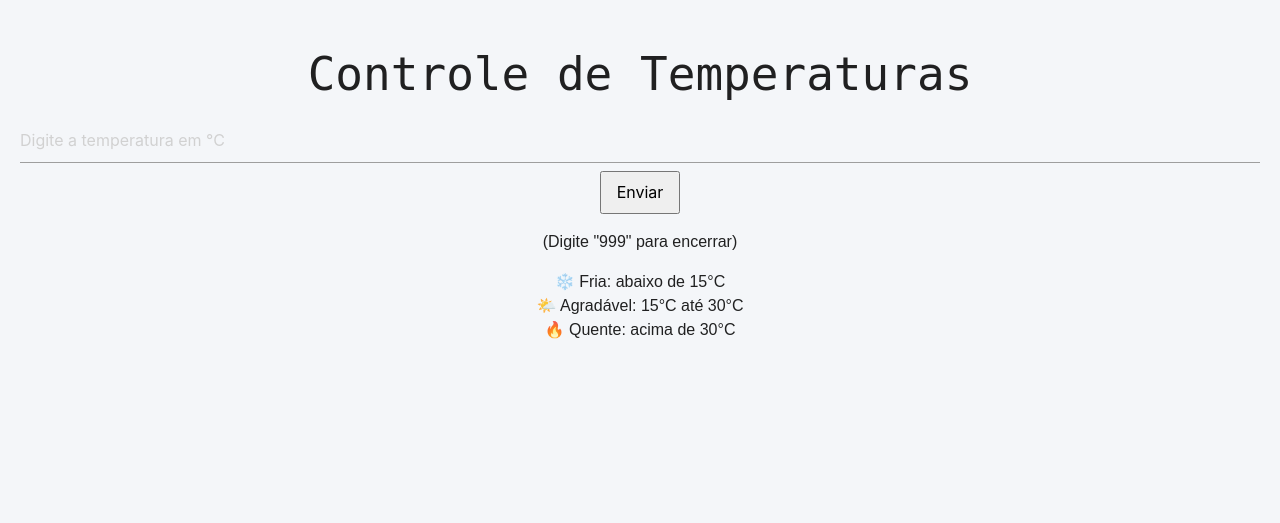
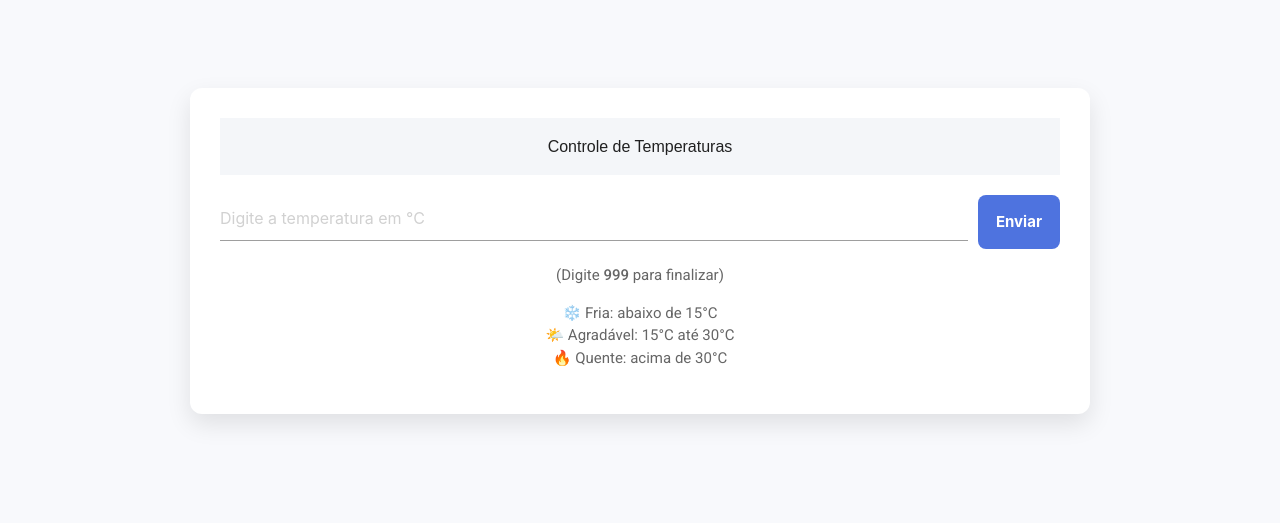
Before and after one commit to jeancprado/logica-php, a PHP site: page /exercicio13/index.php in a window 1280 px wide. Shown: the top 523 px of the page. Run offline with PHP 8.4, Linux system fonts and the light colour scheme; data that the repository does not hold is empty; some libraries are stand-ins or nearby versions.

Commit message:
envio atividade n°13 convertida para jQuery

```diff
--- a/exercicio13/css/style.css
+++ b/exercicio13/css/style.css
@@ -1,4 +1,28 @@
 body {
+    margin: 0;
+    font-family: 'Roboto', sans-serif;
+    background: #f8f9fc;
+    display: flex;
+    justify-content: center;
+    padding: 80px 20px;
+}
+
+.container {
+    width: 100%;
+    max-width: 900px;
+}
+
+.card {
+    background: #ffffff;
+    border-radius: 12px;
+    padding: 30px;
+    margin-bottom: 30px;
+    box-shadow: 0 10px 25px rgba(0,0,0,0.1);
+    animation: fadeIn 0.4s ease-in-out;
+}
+
+h3, h4 {
+    margin-top: 0;
     text-align: center;
     background: #f4f6f9;
     padding: 20px;
@@ -6,64 +30,127 @@ body {
     font-size: 16px;
 }
 
-form input {
-    padding: 10px;
-    width: 250px;
+.input-group {
+    display: flex;
+    gap: 10px;
+    margin-top: 20px;
+}
+
+input {
+    flex: 1;
+    padding: 12px;
+    border-radius: 8px;
+    border: 1px solid #ddd;
+    font-size: 16px;
 }
 
 button {
-    padding: 10px 15px;
+    padding: 12px 18px;
+    border: none;
+    border-radius: 8px;
     cursor: pointer;
+    font-weight: bold;
+    transition: 0.2s ease;
+}
+
+#enviar {
+    background: #4e73df;
+    color: white;
+}
+
+#enviar:hover {
+    background: #2e59d9;
+}
+
+.btn-danger {
+    background: #e74a3b;
+    color: white;
+}
+
+.btn-danger:hover {
+    background: #c0392b;
+}
+
+.btn-secondary {
+    background: #858796;
+    color: white;
+}
+
+.btn-secondary:hover {
+    background: #6c757d;
 }
 
 .info {
-    margin-top: 10px;
+    margin-top: 15px;
+    text-align: center;
+    color: #666;
 }
 
-.erro {
-    color: red;
+#mensagem {
+    margin-top: 15px;
+    text-align: center;
+    font-weight: bold;
 }
 
-.resumo {
-    background: #ffffff;
+.resultado {
+    transition: 0.3s ease;
+}
+
+.resumo-cards {
+    display: grid;
+    grid-template-columns: repeat(auto-fit, minmax(150px, 1fr));
+    gap: 15px;
+    margin: 20px 0;
+}
+
+.resumo-item {
+    background: #f8f9fc;
     padding: 15px;
     margin: 20px auto;
     width: 300px;
     border-radius: 8px;
+    text-align: center;
+    box-shadow: inset 0 0 5px rgba(0,0,0,0.05);
+    font-family: 'Roboto', sans-serif;
+
 }
 
 table {
-    margin: 20px auto;
+    width: 100%;
     border-collapse: collapse;
-    width: 80%;
+    margin-top: 20px;
 }
 
 th, td {
     padding: 10px;
-    border: 1px solid #ccc;
+    border-bottom: 1px solid #eee;
+    text-align: center;
+}
+
+th {
+    background: #f1f3f9;
 }
 
 .temp-fria {
-    background-color: #cce5ff;
+    background-color: #d1ecf1;
 }
 
 .temp-agradavel {
-    background-color: #fff3cd;
+    background-color: #d4edda;
 }
 
 .temp-quente {
     background-color: #f8d7da;
 }
 
-.botao {
-    padding: 10px 15px;
-    background: #007bff;
-    color: white;
-    text-decoration: none;
-    border-radius: 5px;
+.botoes {
+    margin-top: 20px;
+    display: flex;
+    justify-content: center;
+    gap: 15px;
 }
 
-.h3 {
-    font-family: "Space Mono", monospace;
-    font-size: 46px;
+@keyframes fadeIn {
+    from { opacity: 0; transform: translateY(10px); }
+    to { opacity: 1; transform: translateY(0); }
 }
--- a/exercicio13/index.php
+++ b/exercicio13/index.php
@@ -1,33 +1,35 @@
-<?php
-include_once "src/processamento.php";
-?>
-
+<?php include_once "src/conexao.php"; ?>
 <!DOCTYPE html>
-<html lang="en">
+<html lang="pt-br">
 <head>
 <meta charset="UTF-8">
-    <meta name="viewport" content="width=device-width, initial-scale=1.0">
-    <!-- Compiled and minified CSS -->
-    <link rel="stylesheet" href="https://cdnjs.cloudflare.com/ajax/libs/materialize/1.0.0/css/materialize.min.css">
+<title>Exercício 13 - jQuery</title>
 
-    <link rel="stylesheet" href="https://fonts.googleapis.com/css?family=Abril+Fatface|Poppins">
+<link href="https://fonts.googleapis.com/icon?family=Material+Icons" rel="stylesheet">
+<link href="https://fonts.googleapis.com/css2?family=Roboto:wght@300;400;500&display=swap" rel="stylesheet">
+<link rel="stylesheet" href="css/materialize.min.css">
+
+<script src="https://code.jquery.com/jquery-3.6.0.min.js"></script>
+<script src="js/script.js"></script>
 
 <link rel="stylesheet" href="css/style.css">
-    <title>Exercício 13</title>
 </head>
-
 <body>
 
-    <h3 class="h3">Controle de Temperaturas</h3>
+<div class="container">
 
-    <?php if (!$resultadoFinal): ?>
+    <div class="card">
 
-    <form method="POST">
-        <input type="text" name="temperature" placeholder="Digite a temperatura em °C" required>
-        <button type="submit">Enviar</button>
-    </form>
+        <h3> Controle de Temperaturas</h3>
 
-    <p>(Digite "999" para encerrar)</p>
+        <div class="input-group">
+            <input type="text" id="temperature" placeholder="Digite a temperatura em °C">
+            <button id="enviar">Enviar</button>
+        </div>
+
+        <p class="info">
+            (Digite <strong>999</strong> para finalizar)
+        </p>
 
         <div class="info">
             ❄️ Fria: abaixo de 15°C <br>
@@ -35,76 +37,36 @@ include_once "src/processamento.php";
             🔥 Quente: acima de 30°C
         </div>
 
-    <p class="erro"><?= $mensagem ?></p>
+        <div id="mensagem"></div>
 
-
-    <?php endif; ?>
-
-    <?php
-    if ($resultadoFinal):
-
-        $total = mysqli_fetch_assoc(mysqli_query($conexao, "SELECT COUNT(*) as total FROM exercicio13"))["total"];
-
-        $frias = mysqli_fetch_assoc(mysqli_query($conexao, "SELECT COUNT(*) as total FROM exercicio13 WHERE temperature < 15"))["total"];
-
-        $agradaveis = mysqli_fetch_assoc(mysqli_query($conexao, "SELECT COUNT(*) as total FROM exercicio13 WHERE temperature BETWEEN 15 AND 30"))["total"];
-
-        $quentes = mysqli_fetch_assoc(mysqli_query($conexao, "SELECT COUNT(*) as total FROM exercicio13 WHERE temperature > 30"))["total"];
-
-        $media = mysqli_fetch_assoc(mysqli_query($conexao, "SELECT AVG(temperature) as media FROM exercicio13"))["media"];
-
-        $min = mysqli_fetch_assoc(mysqli_query($conexao, "SELECT MIN(temperature) as min FROM exercicio13"))["min"];
-
-        $max = mysqli_fetch_assoc(mysqli_query($conexao, "SELECT MAX(temperature) as max FROM exercicio13"))["max"];
-
-        $resultado = mysqli_query($conexao, "SELECT * FROM exercicio13 ORDER BY id ASC");
-    ?>
-
-    <h3>Resultados Finais</h3>
-
-    <div class="resumo">
-        Total: <?= $total ?><br>
-        Frias: <?= $frias ?><br>
-        Agradáveis: <?= $agradaveis ?><br>
-        Quentes: <?= $quentes ?><br>
-        Média: <?= number_format($media,1,',','.') ?>°C<br>
-        Mínima: <?= number_format($min,1,',','.') ?>°C<br>
-        Máxima: <?= number_format($max,1,',','.') ?>°C
     </div>
 
+    <div id="resultado" class="card resultado" style="display:none;">
+
+        <h4>Resultados</h4>
+
+        <div id="resumo" class="resumo-cards"></div>
+
         <table>
+            <thead>
                 <tr>
                     <th>#</th>
                     <th>Temperatura</th>
                     <th>Classificação</th>
                     <th>Data</th>
                 </tr>
-
-    <?php
-        $contador = 1;
-        while ($row = mysqli_fetch_assoc($resultado)):
-
-        $classe = "";
-        if ($row["temperature"] < 15) $classe = "temp-fria";
-        elseif ($row["temperature"] > 30) $classe = "temp-quente";
-        else $classe = "temp-agradavel";
-    ?>
-
-    <tr class="<?= $classe ?>">
-    <td><?= $contador++ ?></td>
-    <td><?= number_format($row["temperature"],1,',','.') ?>°C</td>
-    <td><?= $row["classification"] ?></td>
-    <td><?= date("d/m/Y H:i:s", strtotime($row["registration_date"])) ?></td>
-    </tr>
-
-    <?php endwhile; ?>
+            </thead>
+            <tbody id="tabela"></tbody>
         </table>
 
-    <br>
-    <a href="index.php?limpar=1" class="botao">Novo Teste</a>
-    <a href="index.php" class="botao">Voltar</a>
+        <div class="botoes">
+            <button id="limpar" class="btn-danger">Limpar Dados</button>
+            <button id="voltar" class="btn-secondary">Voltar</button>
+        </div>
 
-    <?php endif; ?>
+    </div>
+
+</div>
 
 </body>
 </html>
```
Also changed, not shown: exercicio13/js/script.js (added, +104 -0 lines), exercicio13/src/api.php (added, +75 -0 lines), exercicio13/src/processamento.php (deleted, +0 -57 lines). Lines whose indentation alone changed are shown as unchanged.
